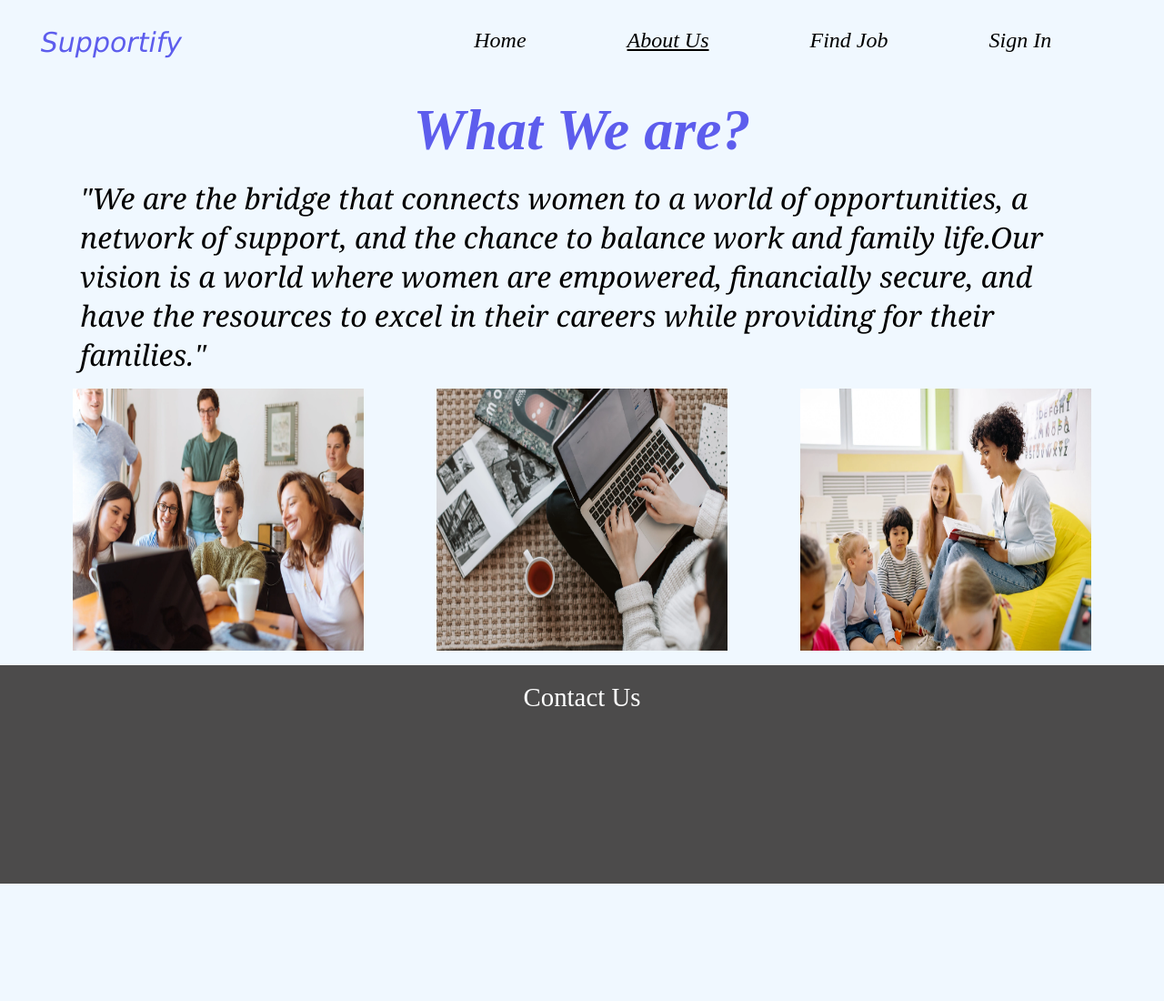
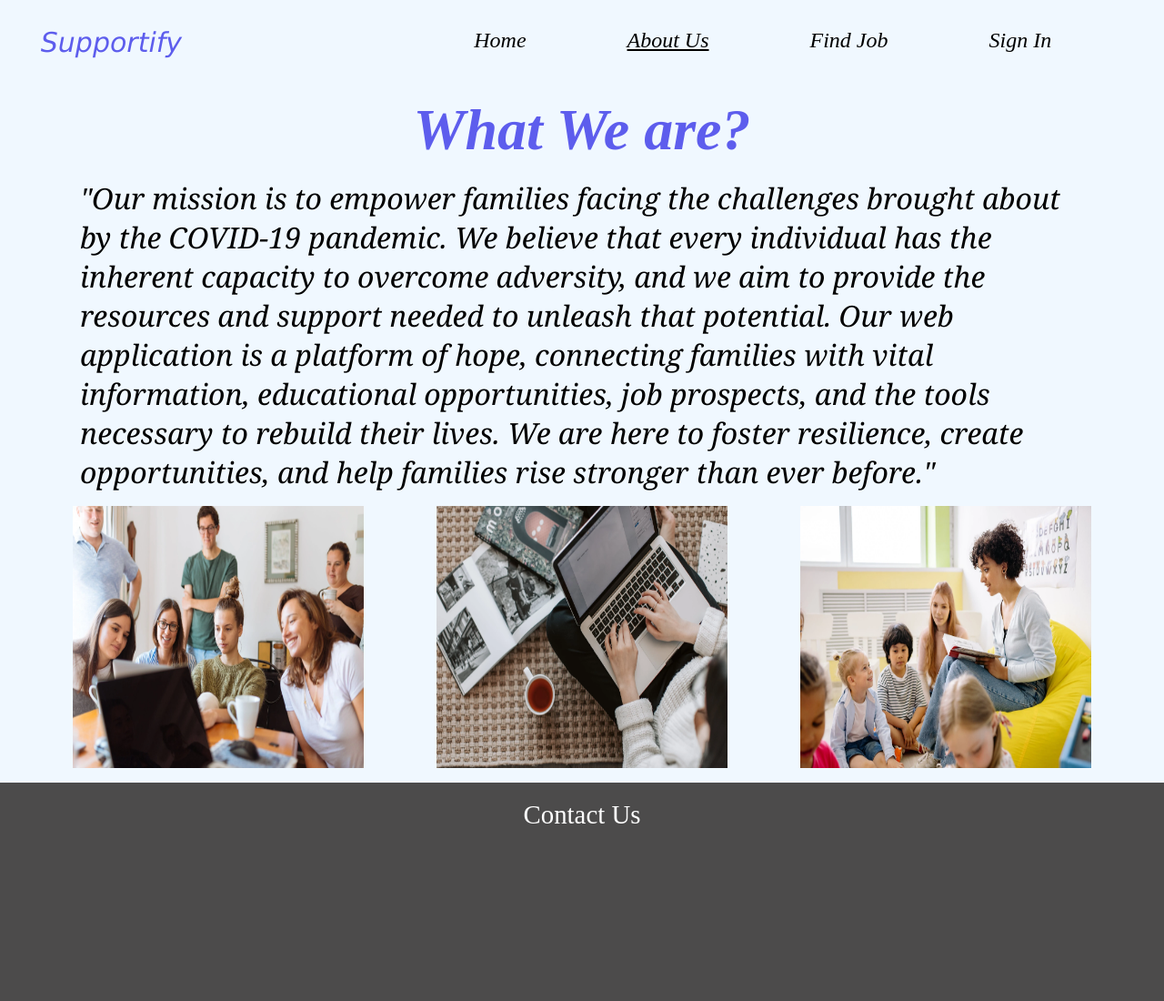
Before and after one commit to manasikamble26/M-Square, a plain HTML site: page M square/about.html in a window 1280 px wide. Shown: the whole page at 91% size. Before the commit the page ends 971 px from the top, so only its background shows below. Drawn offline with Linux system fonts and the light colour scheme.

Commit message:
Supportify
Supportify commited

```diff
--- a/M square/about.html
+++ b/M square/about.html
@@ -18,7 +18,13 @@
         </nav>
     </header>
     <i class="title" >What We are?</i>
-    <i class="cont">"We are the bridge that connects women to a world of opportunities, a network of support, and the chance to balance work and family life.Our vision is a world where women are empowered, financially secure, and have the resources to excel in their careers while providing for their families."</i>
+    <i class="cont">"Our mission is to empower families facing the challenges brought
+        about by the COVID-19 pandemic. We believe that every individual has the inherent
+        capacity to overcome adversity, and we aim to provide the resources and support
+        needed to unleash that potential. Our web application is a platform of hope,
+        connecting families with vital information, educational opportunities, job prospects,
+        and the tools necessary to rebuild their lives. We are here to foster resilience,
+        create opportunities, and help families rise stronger than ever before."</i>
     </div>
     <div class="img">
         <img src="pixel1.webp">
```
Also changed, not shown: M square/create_account.html (+1 -1 lines), M square/main.html (+1 -1 lines), M square/signin.html (+1 -1 lines), M square/training.html (added, +12 -0 lines), M square/training.css (added).
